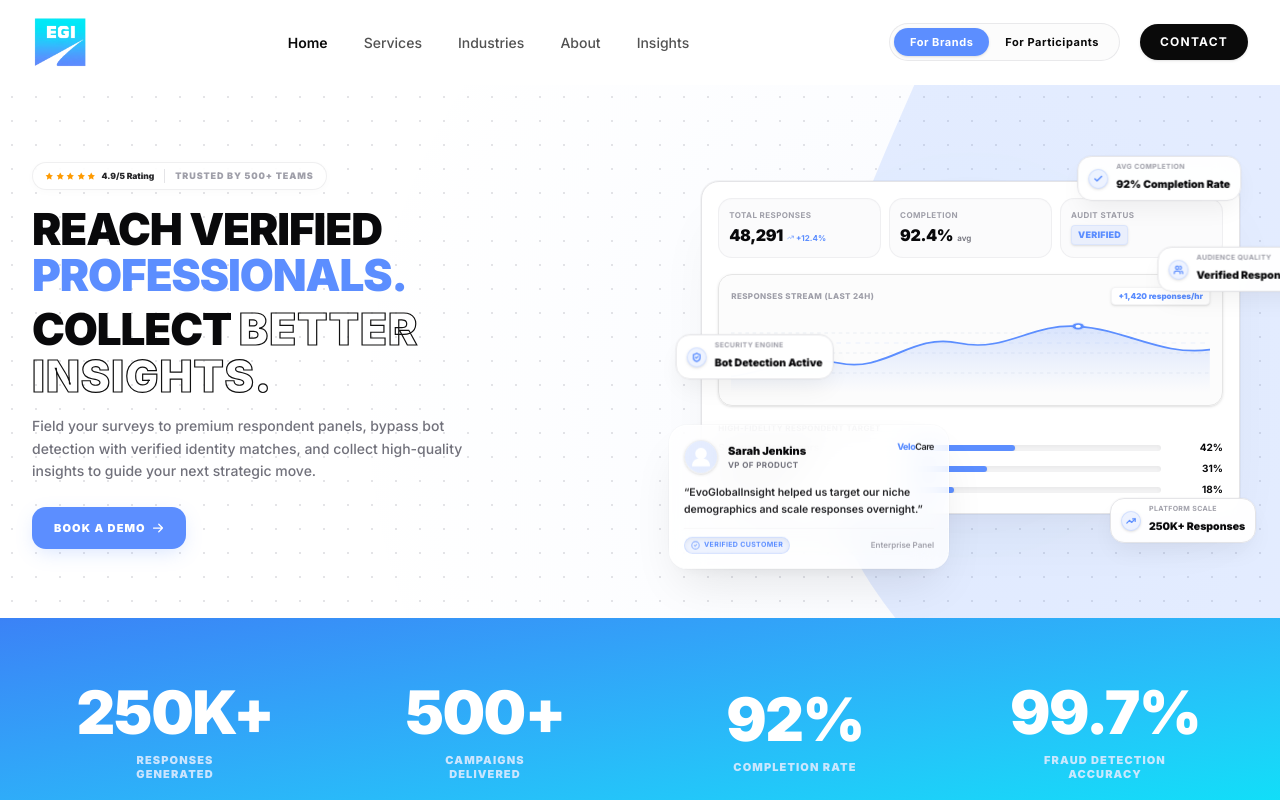
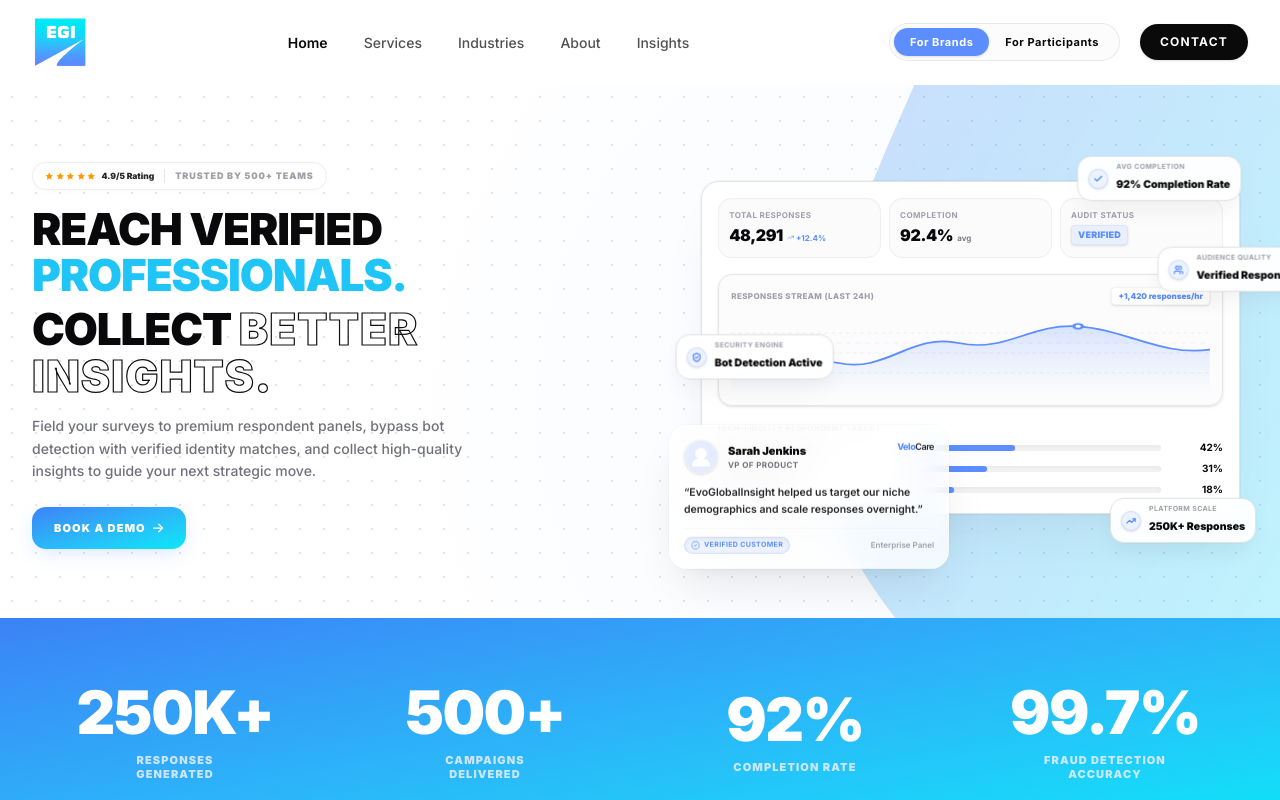
Before and after one commit to Himaanshuuuu04/Survey-Platform, a Next.js app: page / in a window 1280 px wide. Shown: the top 800 px of the page. Built offline with nearby package versions, Linux system fonts and the light colour scheme.

Commit message:
feat: initialize global design tokens and add Hero component layout structure

```diff
--- a/app/globals.css
+++ b/app/globals.css
@@ -13,7 +13,7 @@
 
 @theme {
   /* ── Brand Colors ── */
-  --color-brand: #5C8EFF;
+  --color-brand: #1FC5F7;
   --color-brand-dark: #5C8EFF;
   --color-brand-light: #02E8F8;
   --color-brand-soft: #EFF6FF;
--- a/components/home/Hero.tsx
+++ b/components/home/Hero.tsx
@@ -60,18 +60,30 @@ export function Hero() {
       {/* ── Background radial glow centered behind the graphic ── */}
       <div className="absolute inset-0 z-0 bg-[radial-gradient(circle_at_75%_35%,rgba(92,142,255,0.04),transparent_55%)] pointer-events-none" />
 
-      {/* ── Custom curved background shape (reduced dominance, high-end accent) ── */}
      <motion.svg
   style={{ y: svgY }}
-        className="absolute right-0 top-0 bottom-0 h-full w-[40%] hidden lg:block pointer-events-none z-0 opacity-15"
+  className="absolute right-0 top-0 bottom-0 h-full w-[40%] hidden lg:block pointer-events-none z-0 opacity-25"
   viewBox="0 0 420 1000"
   preserveAspectRatio="none"
   fill="none"
   xmlns="http://www.w3.org/2000/svg"
 >
+  <defs>
+    <linearGradient
+      id="heroGradient"
+      x1="0%"
+      y1="0%"
+      x2="100%"
+      y2="100%"
+    >
+      <stop offset="0%" stopColor="#3b82f6" />
+      <stop offset="100%" stopColor="#02e8f8" />
+    </linearGradient>
+  </defs>
+
   <path
     d="M 420 0 L 120 0 C 80 120 40 240 40 360 C 40 500 120 620 200 700 C 280 780 420 840 420 900 V 0 Z"
-          fill="var(--brand, #5C8EFF)"
+    fill="url(#heroGradient)"
   />
 </motion.svg>
 
@@ -109,10 +121,10 @@ export function Hero() {
                 {isBrands ? (
                   <>
                     Reach Verified<br />
-                    <span className="text-[gradient-to-br from-[#3b82f6] to-[#02e8f8]] inline-flex overflow-hidden vertical-align-middle pb-1">
+                    <span className=" inline-flex overflow-hidden vertical-align-middle pb-1">
                       <RotatingText
                         texts={['Respondents.', 'Audiences.', 'Professionals.', 'Consumers.', 'Experts']}
-                        mainClassName="inline-flex text-[var(--brand,#5C8EFF)] font-black"
+                        mainClassName="inline-flex font-black text-[#1FC5F7]"
                         staggerFrom="last"
                         initial={{ y: '100%' }}
                         animate={{ y: 0 }}
@@ -172,7 +184,7 @@ export function Hero() {
               <div className="mt-6 flex flex-wrap gap-2.5">
                 <Link
                   href="/contact"
-                  className="group relative inline-flex h-10.5 items-center justify-center rounded-xl bg-[var(--brand,#5C8EFF)] px-5.5 text-[11px] font-black uppercase tracking-widest text-white shadow-[0_6px_20px_-4px_rgba(92,142,255,0.25)] transition-all duration-300 hover:bg-[var(--brand-dark,#5c8eff)] hover:scale-[1.02] hover:shadow-[0_10px_24px_-4px_rgba(92,142,255,0.35)] overflow-hidden"
+                  className="group relative inline-flex h-10.5 items-center justify-center rounded-xl bg-gradient-to-br from-[#3b82f6] to-[#02e8f8] px-5.5 text-[11px] font-black uppercase tracking-widest text-white shadow-[0_6px_20px_-4px_rgba(92,142,255,0.25)] transition-all duration-300 hover:bg-[var(--brand-dark,#5c8eff)] hover:scale-[1.02] hover:shadow-[0_10px_24px_-4px_rgba(92,142,255,0.35)] overflow-hidden"
                 >
                   <span className="relative z-10 flex items-center gap-1.5">
                     Book a Demo
```
Lines whose indentation alone changed are shown as unchanged.
